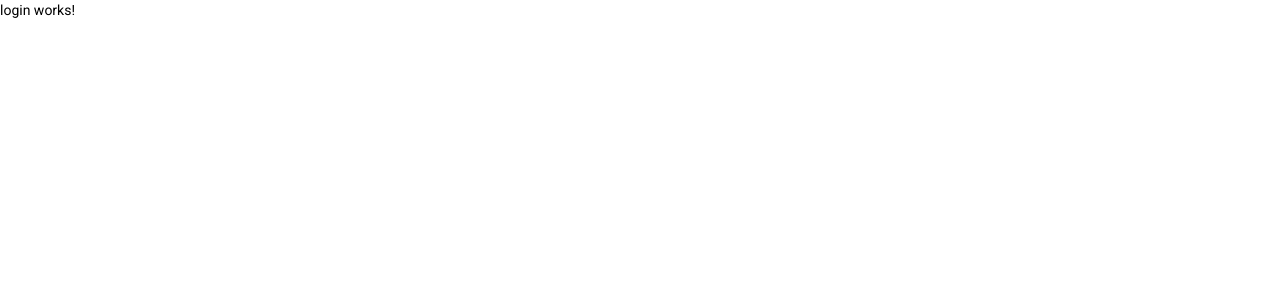
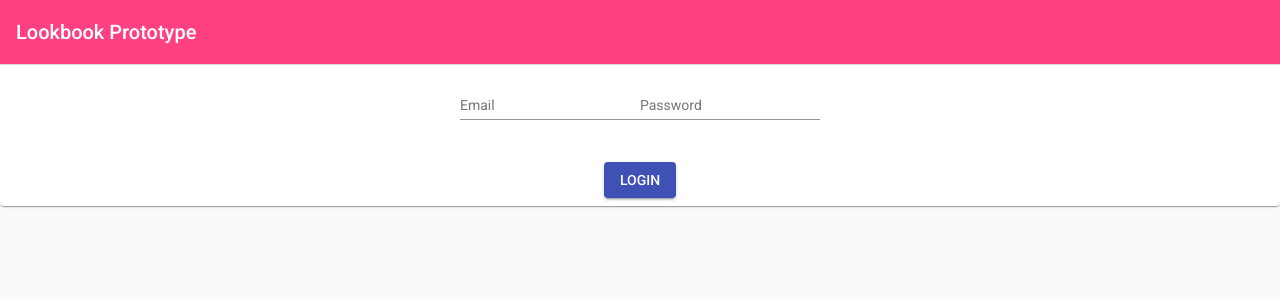
Before and after one commit to yaanahuu2/research-pt, an Angular app: page / in a window 1280 px wide. Shown: the top 300 px of the page. Built offline with nearby package versions, Linux system fonts and the light colour scheme.

Commit message:
added angular material theme and instructions in global CSS

```diff
--- a/src/app/pages/login/login.component.css
+++ b/src/app/pages/login/login.component.css
@@ -0,0 +1,3 @@
+.my-card {
+    text-align: center;
+}
--- a/src/app/pages/login/login.component.html
+++ b/src/app/pages/login/login.component.html
@@ -1 +1,25 @@
-<p>login works!</p>
+
+<mat-toolbar color="accent">
+    <h2>Lookbook Prototype</h2>
+</mat-toolbar>
+
+
+<mat-divider></mat-divider>
+
+<mat-card class="my-card">
+    <mat-card-content>
+       <form class="my-form">
+          <mat-form-field class="full-width">
+             <mat-label>Email</mat-label>
+             <input  matInput  placeholder="Email" name="email">
+          </mat-form-field>
+          <mat-form-field class="full-width">
+             <mat-label>Password</mat-label>
+             <input  matInput  placeholder="Password" name="password">
+          </mat-form-field>
+       </form>
+    </mat-card-content>
+    <mat-card-actions>
+       <button mat-raised-button color="primary">LOGIN</button>
+    </mat-card-actions>
+ </mat-card>
--- a/src/index.html
+++ b/src/index.html
@@ -9,7 +9,7 @@
   <link href="https://fonts.googleapis.com/css?family=Roboto:300,400,500&display=swap" rel="stylesheet">
   <link href="https://fonts.googleapis.com/icon?family=Material+Icons" rel="stylesheet">
 </head>
-<body class="mat-typography">
+<body class="mat-app-background mat-typography">
   <app-root></app-root>
 </body>
 </html>
--- a/src/styles.css
+++ b/src/styles.css
@@ -1,4 +1,14 @@
-/* You can add global styles to this file, and also import other style files */
+/* We can change the theme to any of
+    "~@angular/material/prebuilt-themes/deeppurple-amber.css"
+    "~@angular/material/prebuilt-themes/indigo-pink.css"
+    "~@angular/material/prebuilt-themes/pink-bluegrey.css"
+    "~@angular/material/prebuilt-themes/purple-green.css"
+*/
+@import "~@angular/material/prebuilt-themes/indigo-pink.css";
+
 
 html, body { height: 100%; }
-body { margin: 0; font-family: Roboto, "Helvetica Neue", sans-serif; }
+body {
+    margin: 0;
+    font-family: Roboto, "Helvetica Neue", sans-serif;
+ }
```
Also changed, not shown: src/app/app.module.ts (+19 -1 lines), src/app/pages/login/login.component.ts (line endings or trailing spaces).
